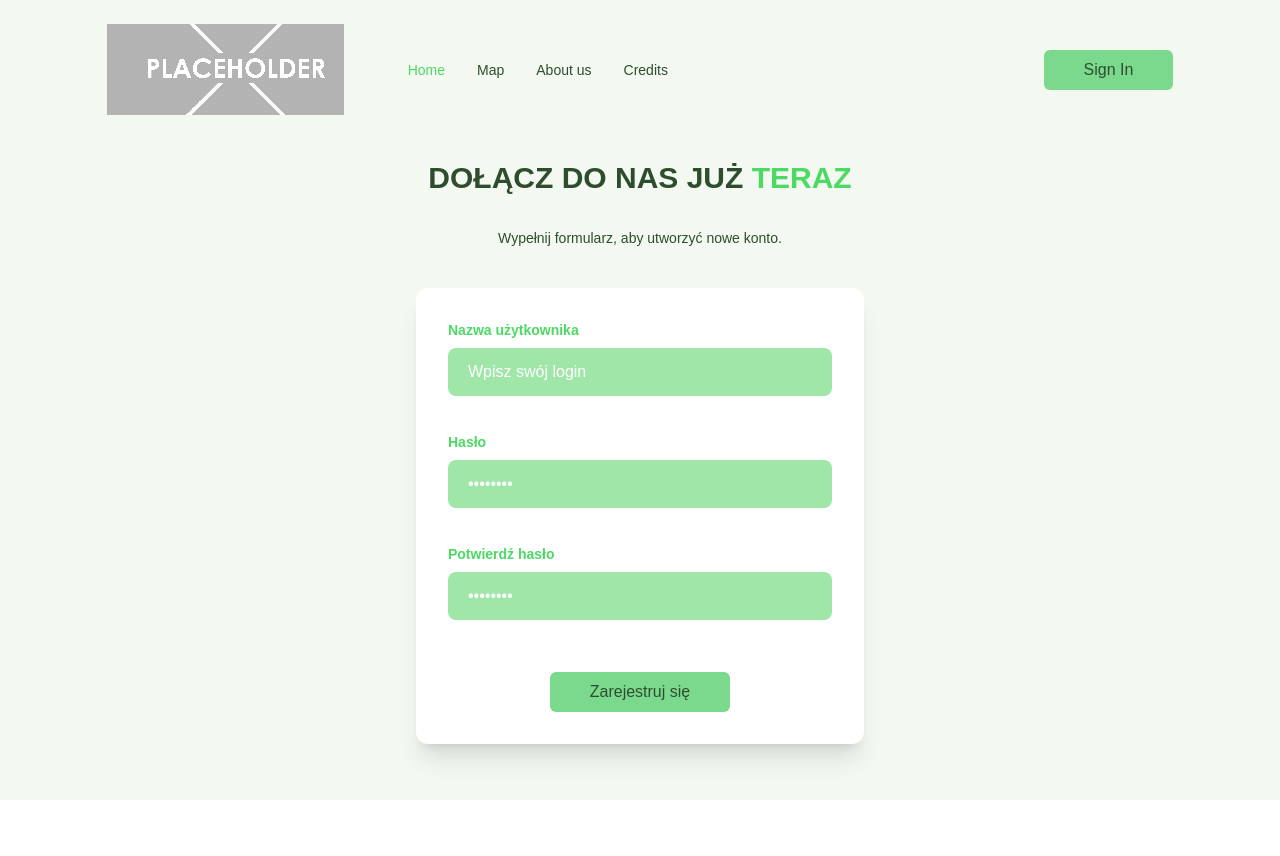
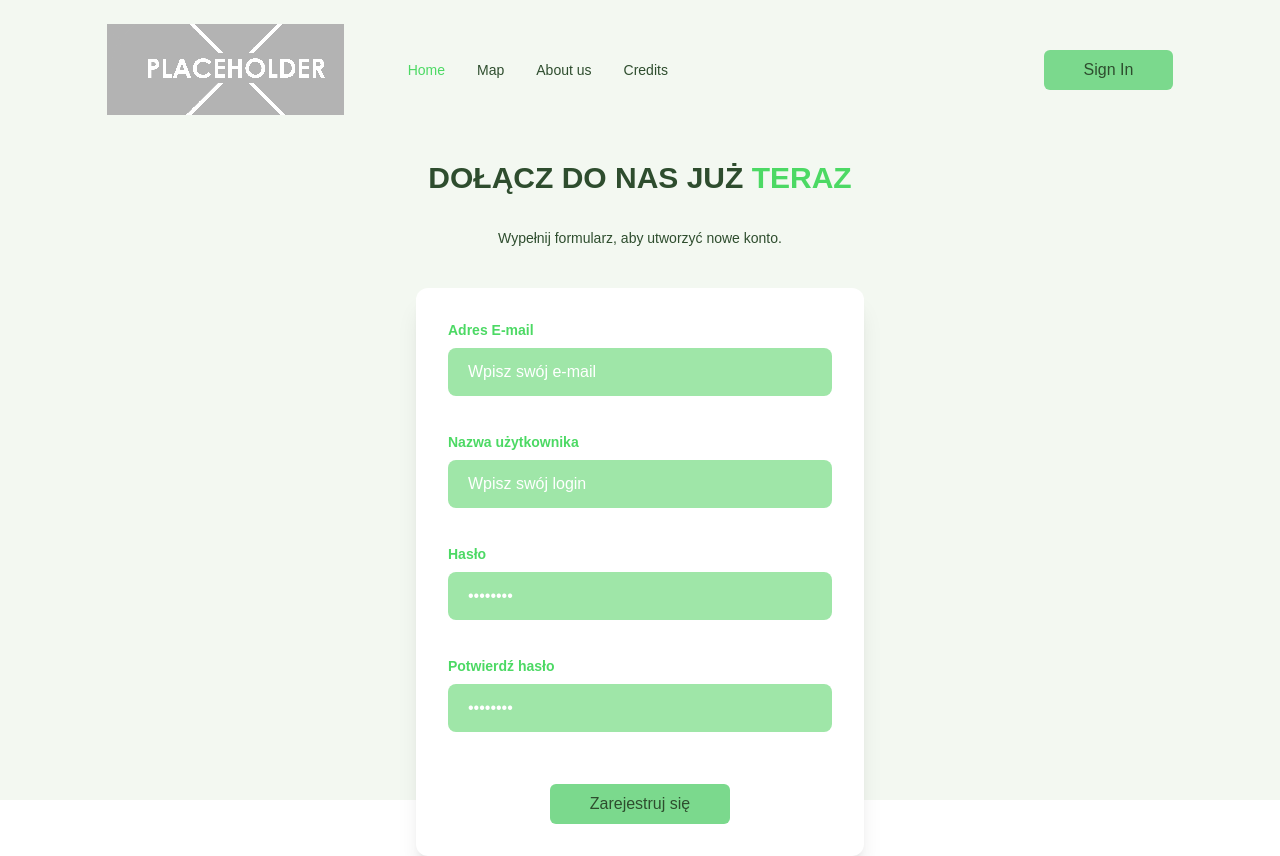
Before and after one commit to kamilpasierski/projekt-kosy, a React (Vite) app in the folder frontend/: page /register in a window 1280 px wide. Before the commit the page ends 800 px from the top, so only its background shows below. Built offline with nearby package versions, Linux system fonts and the light colour scheme; the HTML template or start-up script is replaced by a standard one.

Commit message:
Register form update

```diff
--- a/frontend/src/scenes/register/index.tsx
+++ b/frontend/src/scenes/register/index.tsx
@@ -9,6 +9,7 @@ interface DjangoErrorResponse {
 
 const RegisterScene = () => {
     const [formData, setFormData] = useState({
+        email: '',
         username: '',
         password: '',
         re_password: '',
@@ -49,8 +50,16 @@ const RegisterScene = () => {
 
         try {
             const API_URL = 'http://127.0.0.1:8000/api/register/';
-            await axios.post(API_URL, formData);
+
+            const dataToSend = {
+                email: formData.email,
+                username: formData.username,
+                password: formData.password,
+            };
+
+            await axios.post(API_URL, dataToSend);
             navigate('/login');
+
         } catch (err: unknown) {
             let errorMessage = 'Błąd sieci. Spróbuj ponownie.';
 
@@ -89,6 +98,24 @@ const RegisterScene = () => {
                     onSubmit={handleSubmit}
                     className="mt-10 flex flex-col gap-4 w-full max-w-md mx-auto bg-white p-8 rounded-xl shadow-xl"
                 >
+                    <div>
+                        <label
+                            htmlFor="email"
+                            className="block text-sm font-bold text-primary-500 mb-2"
+                        >
+                            Adres E-mail
+                        </label>
+                        <input
+                            className={inputStyles}
+                            type="text"
+                            id="email"
+                            name="email"
+                            placeholder="Wpisz swój e-mail"
+                            value={formData.email}
+                            onChange={handleChange}
+                            required
+                        />
+                    </div>
                     <div>
                         <label
                             htmlFor="username"
```
